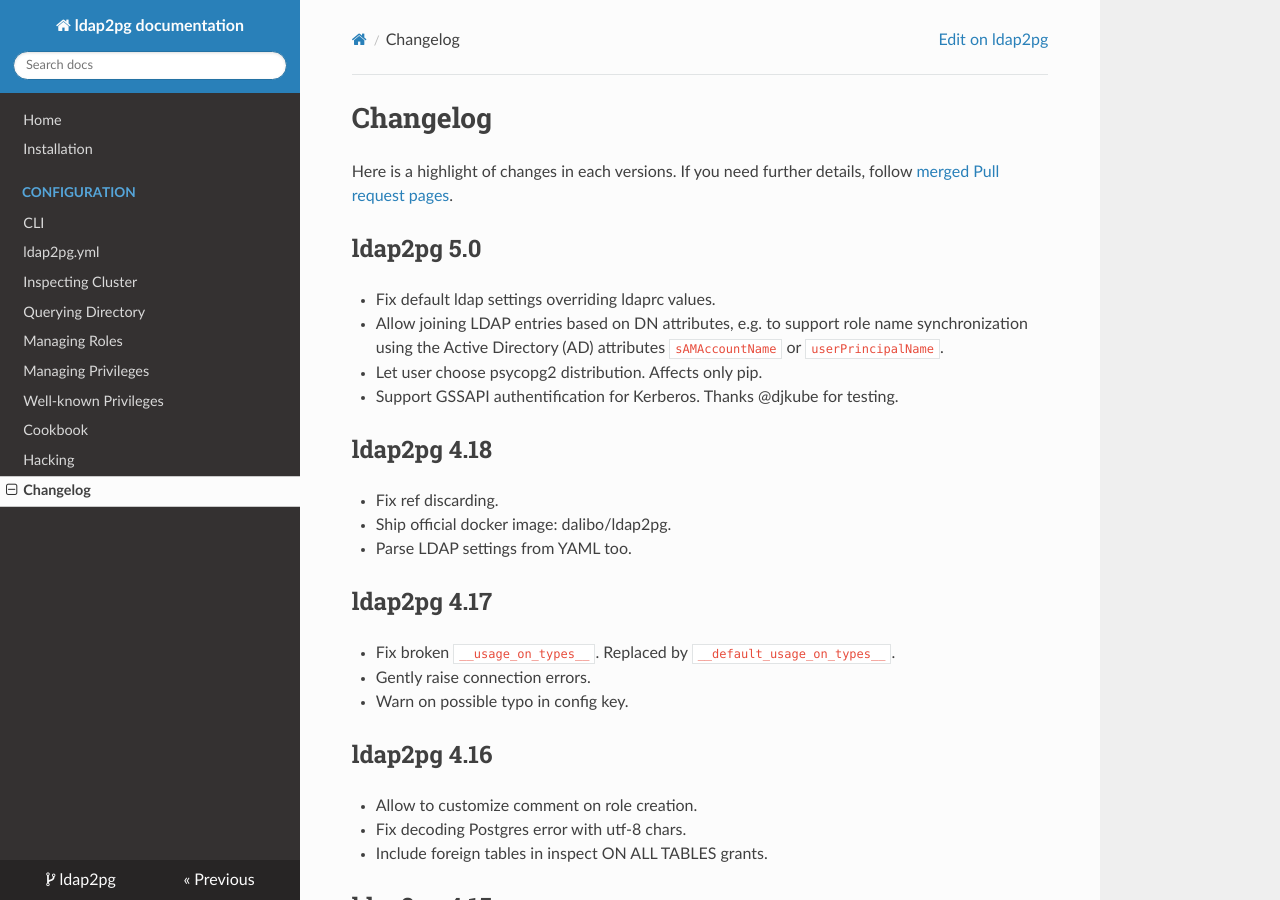
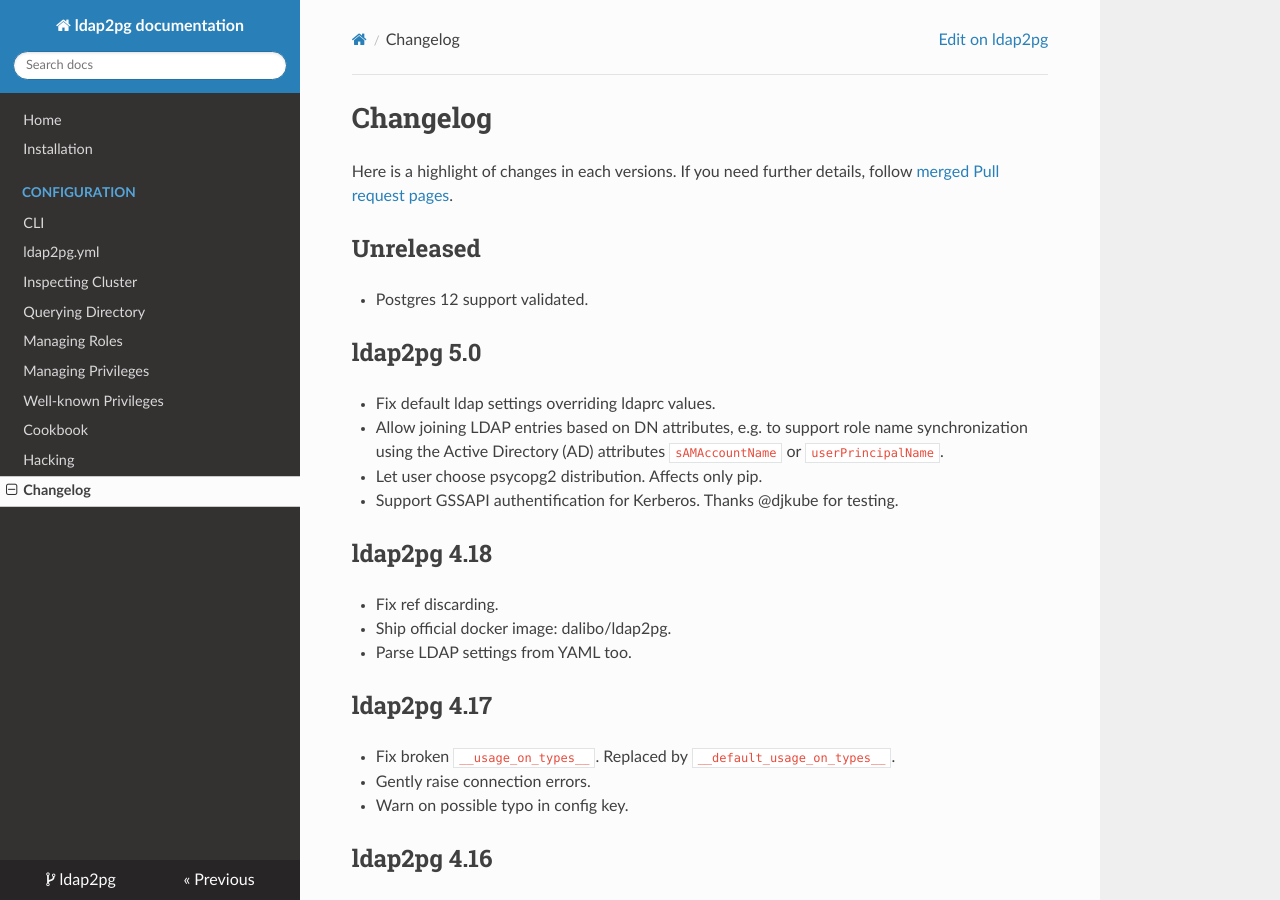
Before and after one commit to dalibo/ldap2pg, an MkDocs documentation site: the page built from docs/changelog.md, in a window 1280 px wide and 900 px high. Built offline with MkDocs 1.6.1, drawn with Linux system fonts in a browser that asks for light colours; nearby versions of some CDN libraries.

Commit message:
Move to Postgres 12

```diff
--- a/docker-compose.yml
+++ b/docker-compose.yml
@@ -18,7 +18,7 @@
       com.dnsdock.alias: ldap.ldap2pg.docker
 
   postgres:
-    image: postgres:${PGVERSION-11}-alpine
+    image: postgres:${PGVERSION-12}-alpine
     volumes:
     - ./fixtures/postgres.sh:/docker-entrypoint-initdb.d/fixture.sh
     labels:
--- a/docs/changelog.md
+++ b/docs/changelog.md
@@ -5,6 +5,11 @@
 Here is a highlight of changes in each versions. If you need further details,
 follow [merged Pull request
 pages](https://github.com/dalibo/ldap2pg/pulls?utf8=%E2%9C%93&q=is%3Apr%20is%3Amerged).
+
+
+# Unreleased
+
+- Postgres 12 support validated.
 
 
 # ldap2pg 5.0
```
Also changed, not shown: 1 other file.
